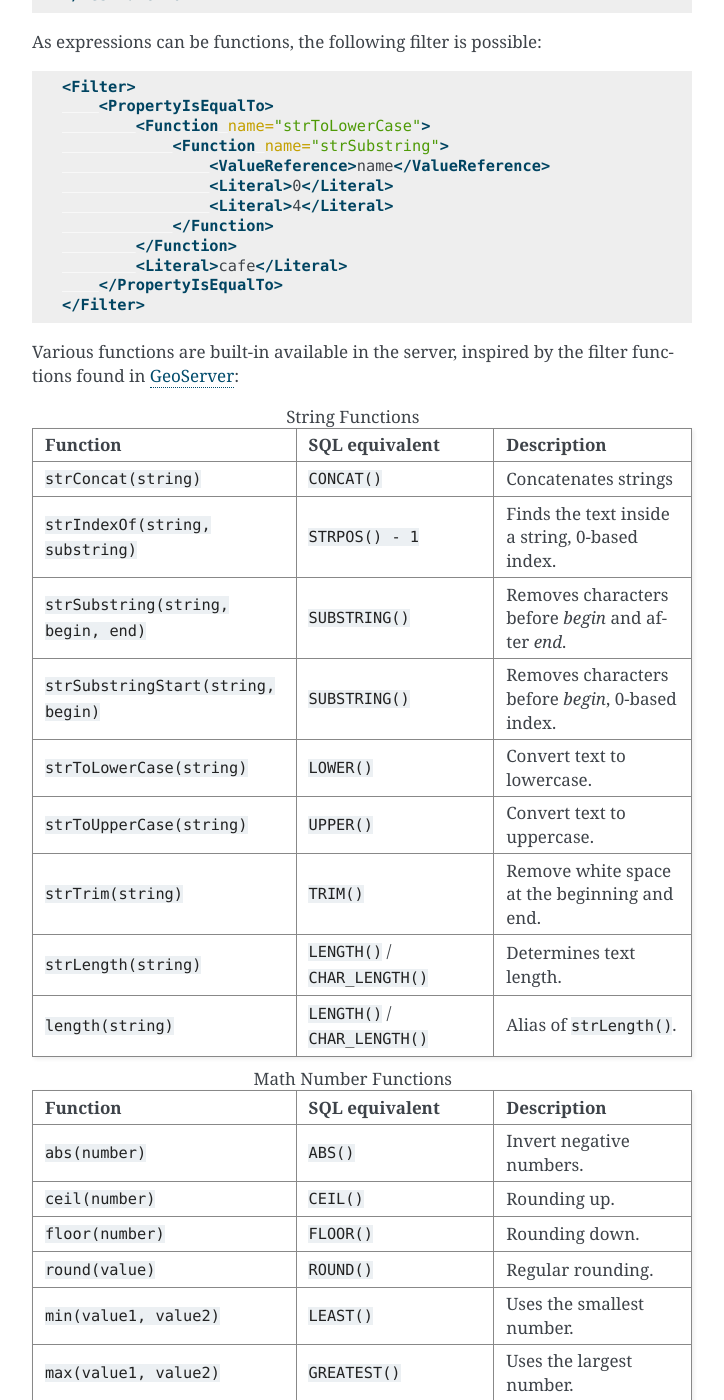
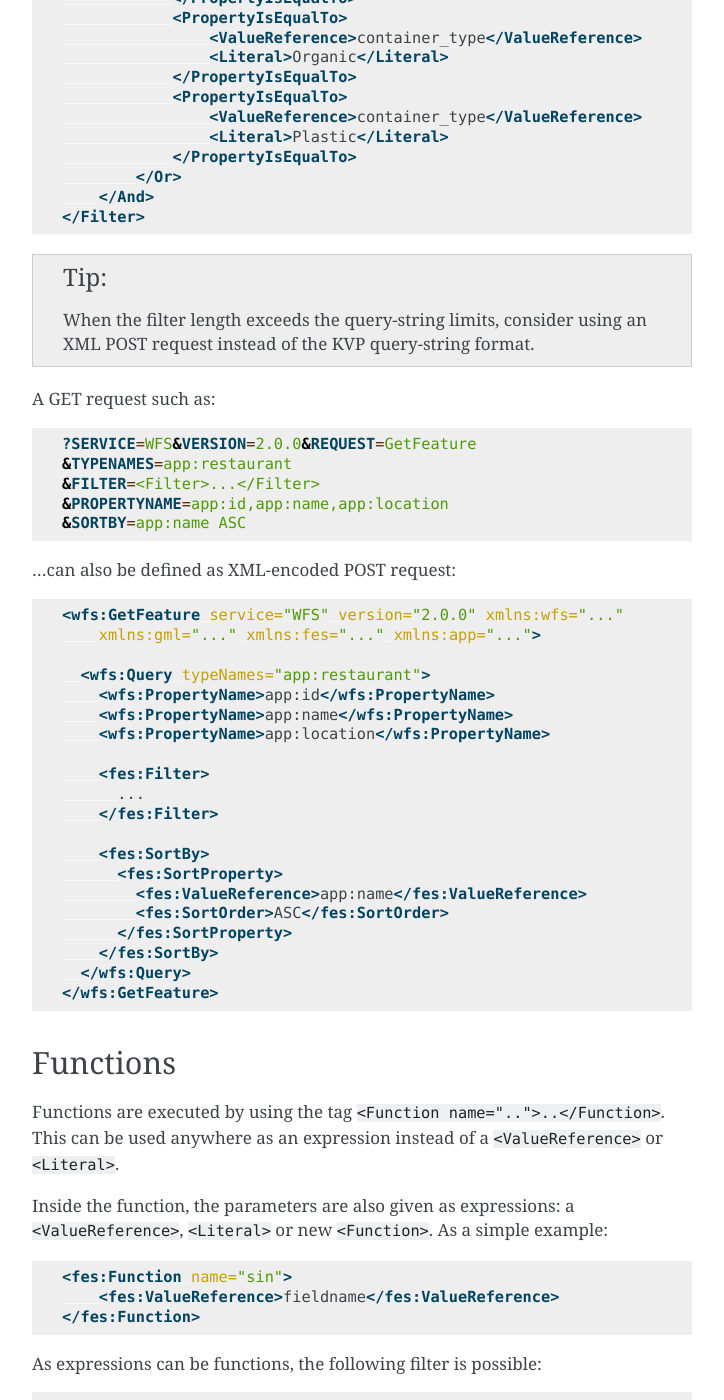
Before and after one commit to Amsterdam/django-gisserver, a Sphinx documentation site: the page built from docs/user/filters.rst, in a window 1280 px wide and 1400 px high, scrolled down 6716 px. Shown: the whole window, without its empty margins (388-1112 px from the left). Built offline with Sphinx 7.4.7, drawn with Linux system fonts in a browser that asks for light colours; some of the changed text lies outside the part shown.

Commit message:
docs: improve end-user information

```diff
--- a/docs/user/filters.rst
+++ b/docs/user/filters.rst
@@ -2,6 +2,9 @@
 ==================
 
 This is a brief explanation of using a WFS server.
+
+Using GIS Software
+------------------
 
 Commonly, a WFS server can is accessed by GIS-software, such as `QGis <https://qgis.org/>`_.
 The URL that's configured inside ``urls.py`` can be used directly as WFS endpoint.
@@ -44,6 +50,22 @@
    In the example links above, a ``COUNT=`` parameter is included to activate pagination.
    When this parameter is omitted, *all objects* will be returned in a single request.
    For most datasets, the server is capable of efficiently delivering all results in a single response.
+
+Reducing Returned Fields
+------------------------
+
+The ``PROPERTYNAME`` parameter can be used to define which elements should be returned.
+
+For example:
+
+* `...&PROPERTYNAME=app:naam,app:code <https://api.data.amsterdam.nl/v1/wfs/gebieden/?SERVICE=WFS&VERSION=2.0.0&REQUEST=GetFeature&TYPENAMES=wijken&COUNT=10&PROPERTYNAME=app:naam,app:code>`_
+* `...&PROPERTYNAME=app:naam,app:code&OUTPUTFORMAT=geojson <https://api.data.amsterdam.nl/v1/wfs/gebieden/?SERVICE=WFS&VERSION=2.0.0&REQUEST=GetFeature&TYPENAMES=wijken&COUNT=10&PROPERTYNAME=app:naam,app:code&OUTPUTFORMAT=geojson>`_
+
+.. tip::
+
+    This project also supports using ``PROPERTYNAME`` for nested elements (:samp:`{parent}/{child}`).
+    The WFS 2.0 specification defines the ``PROPERTYNAME`` as a QName for top-level elements only.
+
 
 Geometry Projections
 --------------------
@@ -274,6 +296,47 @@
             </Or>
         </And>
     </Filter>
+
+.. tip::
+
+    When the filter length exceeds the query-string limits,
+    consider using an XML POST request instead of the KVP query-string format.
+
+A GET request such as:
+
+.. code-block:: urlencoded
+
+    ?SERVICE=WFS&VERSION=2.0.0&REQUEST=GetFeature
+    &TYPENAMES=app:restaurant
+    &FILTER=<Filter>...</Filter>
+    &PROPERTYNAME=app:id,app:name,app:location
+    &SORTBY=app:name ASC
+
+...can also be defined as XML-encoded POST request:
+
+.. code-block:: xml
+
+    <wfs:GetFeature service="WFS" version="2.0.0" xmlns:wfs="..."
+        xmlns:gml="..." xmlns:fes="..." xmlns:app="...">
+
+      <wfs:Query typeNames="app:restaurant">
+        <wfs:PropertyName>app:id</wfs:PropertyName>
+        <wfs:PropertyName>app:name</wfs:PropertyName>
+        <wfs:PropertyName>app:location</wfs:PropertyName>
+
+        <fes:Filter>
+          ...
+        </fes:Filter>
+
+        <fes:SortBy>
+          <fes:SortProperty>
+            <fes:ValueReference>app:name</fes:ValueReference>
+            <fes:SortOrder>ASC</fes:SortOrder>
+          </fes:SortProperty>
+        </fes:SortBy>
+      </wfs:Query>
+    </wfs:GetFeature>
+
 
 .. _functions:
 
```
Also changed, not shown: other parts of docs/user/filters.rst (+3 -0 lines).
